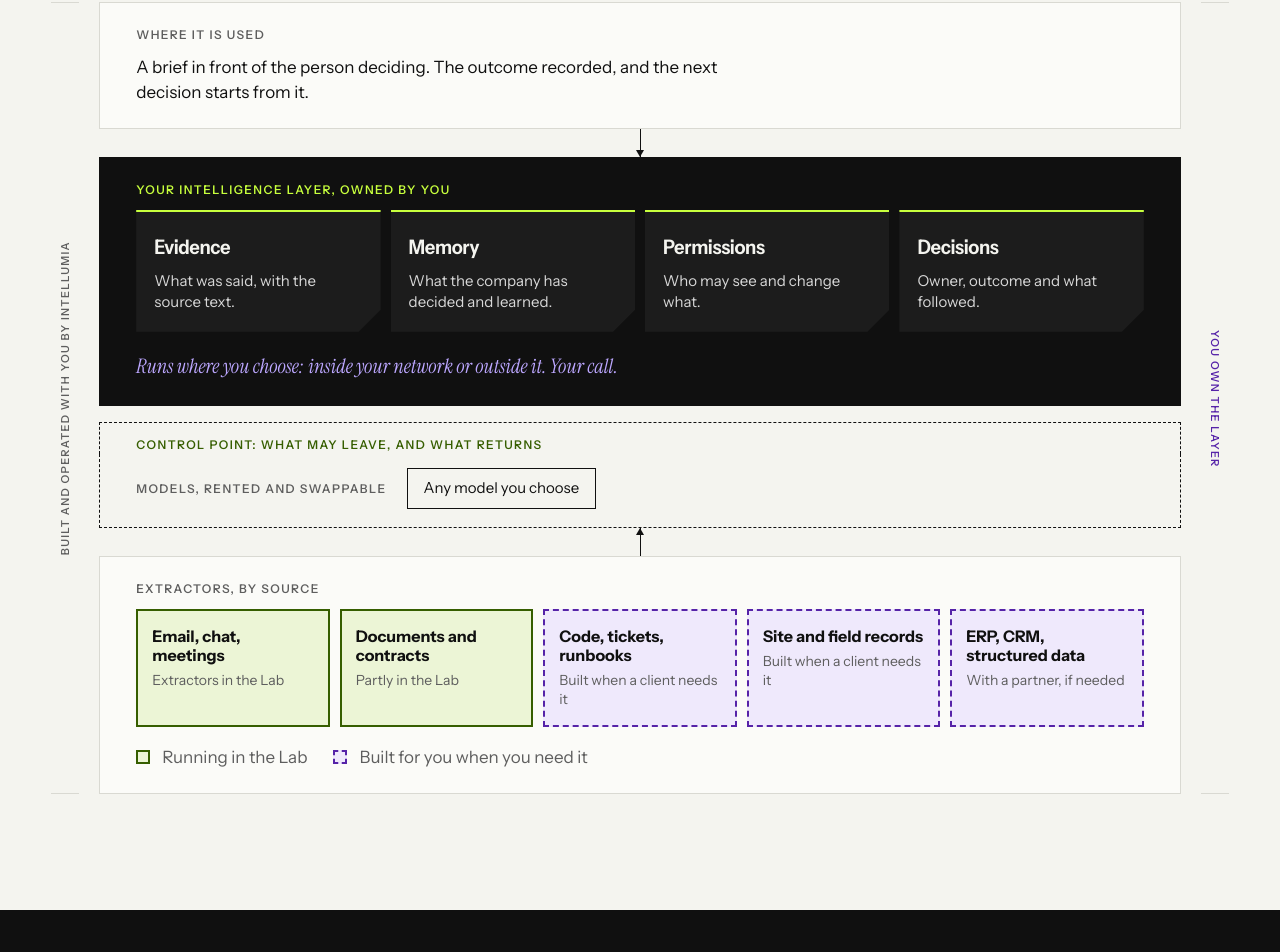
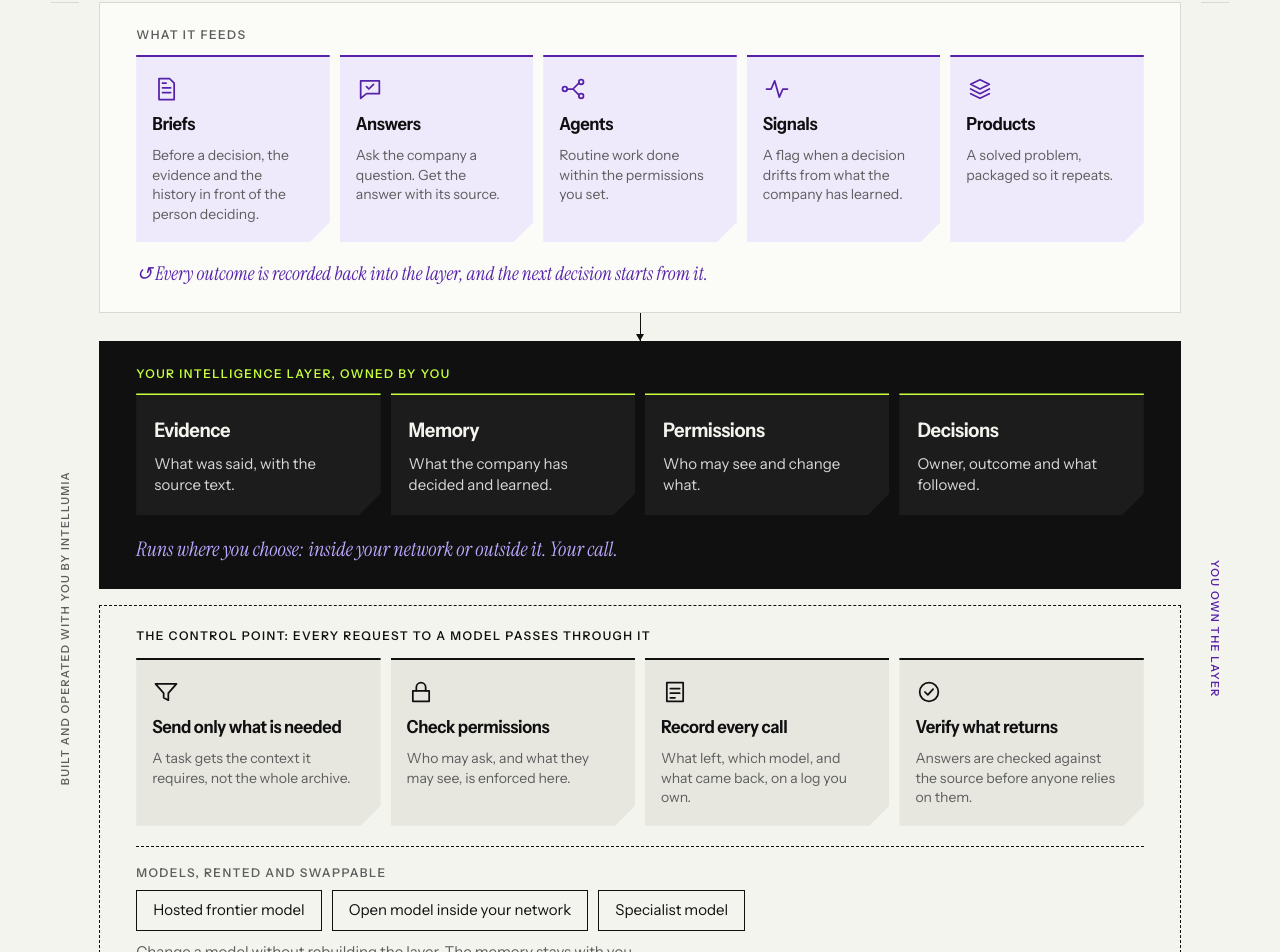
Before and after one commit to Intellumia/Intellumia-website, a Next.js app: page / in a window 1280 px wide. Shown: the part 2574-3526 px from the top of the page. Built offline with nearby package versions, Linux system fonts and the light colour scheme.

Commit message:
Layer visual: 'what it feeds' outputs and a spelled-out control point with swappable models

```diff
--- a/app/components/LayerMap.tsx
+++ b/app/components/LayerMap.tsx
@@ -47,6 +47,96 @@ const LAYER = [
   { title: 'Decisions', text: 'Owner, outcome and what followed.' },
 ];
 
+const USES = [
+  {
+    title: 'Briefs',
+    text: 'Before a decision, the evidence and the history in front of the person deciding.',
+    icon: (
+      <>
+        <path d="M6 3h9l4 4v14H6z" />
+        <path d="M9 11h7M9 15h7M9 7h3" />
+      </>
+    ),
+  },
+  {
+    title: 'Answers',
+    text: 'Ask the company a question. Get the answer with its source.',
+    icon: (
+      <>
+        <path d="M4 5h16v11H9l-5 4z" />
+        <path d="m9 10 2 2 4-4" />
+      </>
+    ),
+  },
+  {
+    title: 'Agents',
+    text: 'Routine work done within the permissions you set.',
+    icon: (
+      <>
+        <circle cx="5" cy="12" r="2" />
+        <circle cx="19" cy="6" r="2" />
+        <circle cx="19" cy="18" r="2" />
+        <path d="M7 12h5l5-5M12 12l5 5" />
+      </>
+    ),
+  },
+  {
+    title: 'Signals',
+    text: 'A flag when a decision drifts from what the company has learned.',
+    icon: <path d="M3 12h4l3-7 4 14 3-7h4" />,
+  },
+  {
+    title: 'Products',
+    text: 'A solved problem, packaged so it repeats.',
+    icon: (
+      <>
+        <path d="M4 8 12 4l8 4-8 4z" />
+        <path d="m4 12 8 4 8-4M4 16l8 4 8-4" />
+      </>
+    ),
+  },
+];
+
+const CHECKS = [
+  {
+    title: 'Send only what is needed',
+    text: 'A task gets the context it requires, not the whole archive.',
+    icon: <path d="M3 5h18l-7 8v6l-4-2v-4z" />,
+  },
+  {
+    title: 'Check permissions',
+    text: 'Who may ask, and what they may see, is enforced here.',
+    icon: (
+      <>
+        <rect x="5" y="11" width="14" height="9" />
+        <path d="M8 11V8a4 4 0 0 1 8 0v3" />
+      </>
+    ),
+  },
+  {
+    title: 'Record every call',
+    text: 'What left, which model, and what came back, on a log you own.',
+    icon: (
+      <>
+        <path d="M5 4h14v16H5z" />
+        <path d="M8 9h8M8 13h8M8 17h4" />
+      </>
+    ),
+  },
+  {
+    title: 'Verify what returns',
+    text: 'Answers are checked against the source before anyone relies on them.',
+    icon: (
+      <>
+        <circle cx="12" cy="12" r="8" />
+        <path d="m8.5 12 2.5 2.5 4.5-5" />
+      </>
+    ),
+  },
+];
+
+const MODELS = ['Hosted frontier model', 'Open model inside your network', 'Specialist model'];
+
 export default function LayerMap() {
   return (
     <div className="layer-map">
@@ -83,8 +173,22 @@ export default function LayerMap() {
 
         <div className="layer-bands">
           <div className="layer-band layer-use">
-            <span className="system-label">Where it is used</span>
-            <p>A brief in front of the person deciding. The outcome recorded, and the next decision starts from it.</p>
+            <span className="system-label">What it feeds</span>
+            <ul className="layer-uses">
+              {USES.map((u) => (
+                <li key={u.title}>
+                  <svg viewBox="0 0 24 24" aria-hidden="true" focusable="false">
+                    {u.icon}
+                  </svg>
+                  <strong>{u.title}</strong>
+                  <span>{u.text}</span>
+                </li>
+              ))}
+            </ul>
+            <p className="layer-loop">
+              <span aria-hidden="true">↺</span> Every outcome is recorded back into the layer, and the
+              next decision starts from it.
+            </p>
           </div>
 
           <div className="layer-arrow" aria-hidden="true" />
@@ -102,13 +206,30 @@ export default function LayerMap() {
             <p className="layer-where">Runs where you choose: inside your network or outside it. Your call.</p>
           </div>
 
-          <div className="layer-gate" aria-hidden="true">
-            <span className="system-label">Control point: what may leave, and what returns</span>
-          </div>
-
-          <div className="layer-models">
-            <span className="system-label">Models, rented and swappable</span>
-            <span className="layer-chip">Any model you choose</span>
+          <div className="layer-control">
+            <span className="system-label">The control point: every request to a model passes through it</span>
+            <ul className="layer-checks">
+              {CHECKS.map((c) => (
+                <li key={c.title}>
+                  <svg viewBox="0 0 24 24" aria-hidden="true" focusable="false">
+                    {c.icon}
+                  </svg>
+                  <strong>{c.title}</strong>
+                  <span>{c.text}</span>
+                </li>
+              ))}
+            </ul>
+            <div className="layer-models">
+              <span className="system-label">Models, rented and swappable</span>
+              <ul className="layer-model-list">
+                {MODELS.map((m) => (
+                  <li key={m} className="layer-chip">
+                    {m}
+                  </li>
+                ))}
+              </ul>
+              <p>Change a model without rebuilding the layer. The memory stays with you.</p>
+            </div>
           </div>
 
           <div className="layer-arrow layer-arrow-up" aria-hidden="true" />
--- a/app/globals.css
+++ b/app/globals.css
@@ -3401,3 +3401,154 @@ a {
   font-size: clamp(44px, 6.2vw, 104px);
   line-height: 0.95;
 }
+
+/* what the layer feeds */
+.layer-uses {
+  display: grid;
+  grid-template-columns: repeat(5, minmax(0, 1fr));
+  gap: 10px;
+  margin: 0 0 18px;
+  padding: 0;
+  list-style: none;
+}
+
+.layer-uses li {
+  display: grid;
+  gap: 8px;
+  align-content: start;
+  padding: 18px 26px 18px 16px;
+  background: #efe9fc;
+  border-top: 2px solid var(--intelligence-light);
+  clip-path: polygon(0 0, 100% 0, 100% calc(100% - 20px), calc(100% - 20px) 100%, 0 100%);
+}
+
+.layer-uses svg {
+  width: 28px;
+  height: 28px;
+  fill: none;
+  stroke: var(--intelligence-light);
+  stroke-width: 1.5;
+  stroke-linecap: round;
+  stroke-linejoin: round;
+}
+
+.layer-uses strong {
+  font-size: 18px;
+  font-variation-settings: 'wdth' 92, 'wght' 650;
+  letter-spacing: -0.02em;
+}
+
+.layer-uses span {
+  color: var(--light-secondary);
+  font-size: 14px;
+  line-height: 1.4;
+}
+
+.layer-band .layer-loop {
+  color: var(--intelligence-light);
+  font-family: var(--font-vision);
+  font-style: italic;
+  font-size: 19px;
+}
+
+@media (max-width: 1000px) {
+  .layer-uses {
+    grid-template-columns: repeat(2, minmax(0, 1fr));
+  }
+}
+
+@media (max-width: 700px) {
+  .layer-uses {
+    grid-template-columns: 1fr;
+  }
+}
+
+/* control point and models */
+.layer-control {
+  margin-top: 16px;
+  padding: 22px clamp(20px, 3vw, 36px) 24px;
+  border: 1px dashed var(--carbon);
+}
+
+.layer-control > .system-label {
+  display: block;
+  margin-bottom: 14px;
+  color: var(--carbon);
+  font-size: 12px;
+}
+
+.layer-checks {
+  display: grid;
+  grid-template-columns: repeat(4, minmax(0, 1fr));
+  gap: 10px;
+  margin: 0 0 20px;
+  padding: 0;
+  list-style: none;
+}
+
+.layer-checks li {
+  display: grid;
+  gap: 8px;
+  align-content: start;
+  padding: 18px 26px 18px 16px;
+  background: #e7e7e0;
+  border-top: 2px solid var(--carbon);
+  clip-path: polygon(0 0, 100% 0, 100% calc(100% - 20px), calc(100% - 20px) 100%, 0 100%);
+}
+
+.layer-checks svg {
+  width: 28px;
+  height: 28px;
+  fill: none;
+  stroke: var(--carbon);
+  stroke-width: 1.5;
+  stroke-linecap: round;
+  stroke-linejoin: round;
+}
+
+.layer-checks strong {
+  font-size: 18px;
+  font-variation-settings: 'wdth' 92, 'wght' 650;
+  letter-spacing: -0.02em;
+}
+
+.layer-checks span {
+  color: var(--light-secondary);
+  font-size: 14px;
+  line-height: 1.4;
+}
+
+.layer-control .layer-models {
+  display: grid;
+  gap: 10px;
+  padding: 18px 0 0;
+  border: 0;
+  border-top: 1px dashed var(--carbon);
+}
+
+.layer-model-list {
+  display: flex;
+  flex-wrap: wrap;
+  gap: 10px;
+  margin: 0;
+  padding: 0;
+  list-style: none;
+}
+
+.layer-control .layer-models p {
+  margin: 0;
+  color: var(--light-secondary);
+  font-size: 15px;
+}
+
+@media (max-width: 1000px) {
+  .layer-checks {
+    grid-template-columns: repeat(2, minmax(0, 1fr));
+  }
+}
+
+@media (max-width: 700px) {
+  .layer-checks {
+    grid-template-columns: 1fr;
+  }
+}
```
Also changed, not shown: 7 other files (tests, documents, lock files or other folders).
